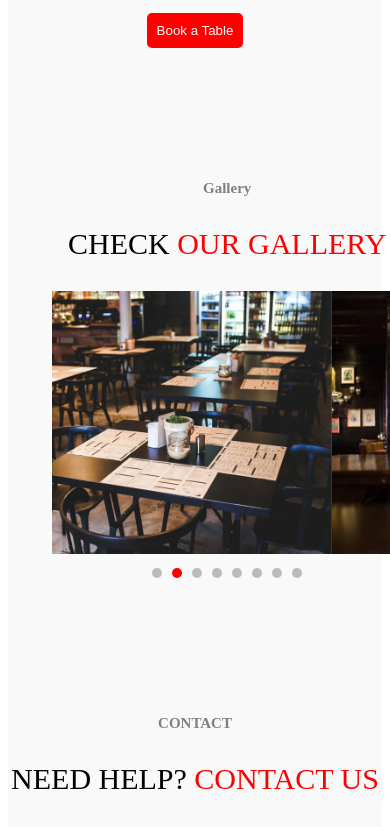
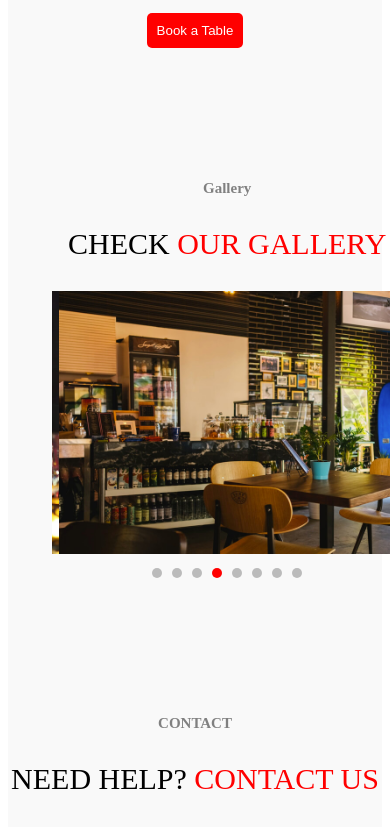
Before and after one commit to Anupama7788/Yummy-website, a React (Vite) app: page /about in a window 390 px wide. Shown: the part 10706-11533 px from the top of the page. Built offline with nearby package versions, Linux system fonts and the light colour scheme.

Commit message:
animations

```diff
--- a/src/pages/Gallery.jsx
+++ b/src/pages/Gallery.jsx
@@ -1,4 +1,4 @@
-import React, { useEffect, useState } from "react";
+import React, { useEffect, useState, useRef } from "react";
 import "../styles/Gallery.css";
 import galleryImg1 from "../assets/images/gallery/gallery-1.jpg";
 import galleryImg2 from "../assets/images/gallery/gallery-2.jpg";
@@ -13,14 +13,28 @@ const images = [galleryImg1, galleryImg2, galleryImg3, galleryImg4, galleryImg5,
 
 const Gallery = () => {
   const [index, setIndex] = useState(0);
-  const visibleImages = 5;
+  const trackRef = useRef(null);
+  const [isTransitioning, setIsTransitioning] = useState(true);
+  const totalImages = images.length;
+  const visibleImages = window.innerWidth > 768 ? 5 : 1; // 5 for web, 1 for mobile
 
   useEffect(() => {
     const interval = setInterval(() => {
-      setIndex((prevIndex) => (prevIndex + 1) % images.length);
-    }, 4000); // 2 sec wait + transition time
+      setIsTransitioning(true);
+      setIndex((prevIndex) => prevIndex + 1);
+    }, 2000); // Move every 2 seconds
+
     return () => clearInterval(interval);
   }, []);
+
+  useEffect(() => {
+    if (index >= totalImages) {
+      setTimeout(() => {
+        setIsTransitioning(false);
+        setIndex(0);
+      }, 1000); // Instantly reset after animation
+    }
+  }, [index]);
 
   return (
     <section id="gallery" className="gallery section">
@@ -34,10 +48,11 @@ const Gallery = () => {
 
         <div className="gallery-container">
           <div
+            ref={trackRef}
             className="gallery-track"
             style={{
               transform: `translateX(-${index * (100 / visibleImages)}%)`,
-              transition: index === 0 ? "none" : "transform 1s ease-in-out"
+              transition: isTransitioning ? "transform 1s ease-in-out" : "none"
             }}
           >
             {[...images, ...images].map((image, i) => (
@@ -45,12 +60,16 @@ const Gallery = () => {
                 <img src={image} alt={`Gallery ${i + 1}`} />
               </div>
             ))}
+            {/* Duplicate first image for smooth infinite loop */}
+            <div className="gallery-item">
+              <img src={images[0]} alt="Gallery Loop" />
+            </div>
           </div>
         </div>
 
         <div className="gallery-dots">
-          {Array.from({ length: images.length }).map((_, dotIndex) => (
-            <span key={dotIndex} className={`dot ${dotIndex === index % images.length ? 'active' : ''}`}></span>
+          {images.map((_, dotIndex) => (
+            <span key={dotIndex} className={`dot ${dotIndex === index % totalImages ? "active" : ""}`}></span>
           ))}
         </div>
       </div>
--- a/src/styles/Gallery.css
+++ b/src/styles/Gallery.css
@@ -34,7 +34,7 @@
 .gallery-track {
   display: flex;
   width: max-content;
-  gap:2px;
+  gap: 2px;
 }
 
 .gallery-item {
@@ -46,9 +46,10 @@
   width: 100%;
   height: auto;
   display: block;
-
 }
 
+/* Frame for Web View */
+@media (min-width: 769px) {
   .gallery-container::before {
     content: "";
     position: absolute;
@@ -57,10 +58,34 @@
     width: 20%;
     height: 100%;
     border: 10px solid red;
-  box-sizing:border-box;
+    box-sizing: border-box;
     pointer-events: none;
-  background:transparent;
+    background: transparent;
     z-index: 2;
+  }
+}
+
+/* Mobile View */
+@media (max-width: 768px) {
+  .gallery-container {
+    justify-content: center;
+  }
+
+  .gallery-item {
+    flex: 0 0 100%;
+  }
+
+  .gallery-container::before {
+    display: none;
+  }
+
+  .gallery-item img {
+    object-fit: contain;
+  }
+
+  .gallery-track {
+    gap: 0;
+  }
 }
 
 .gallery-dots {
@@ -81,26 +106,3 @@
 .dot.active {
   background-color: red;
 }
-
-@media (max-width: 768px) {
-  .gallery-container {
-    justify-content: center;
-  }
-  .gallery-item {
-    flex: 0 0 100%;
-
-  }
-
-
-  .gallery-container::before {
-    display: none;
-  }
-
-  .gallery-item img {
-    object-fit: contain;
-  }
-
-  .gallery-track {
-    gap: 0;
-  }
-}
```
Lines whose indentation alone changed are shown as unchanged.
